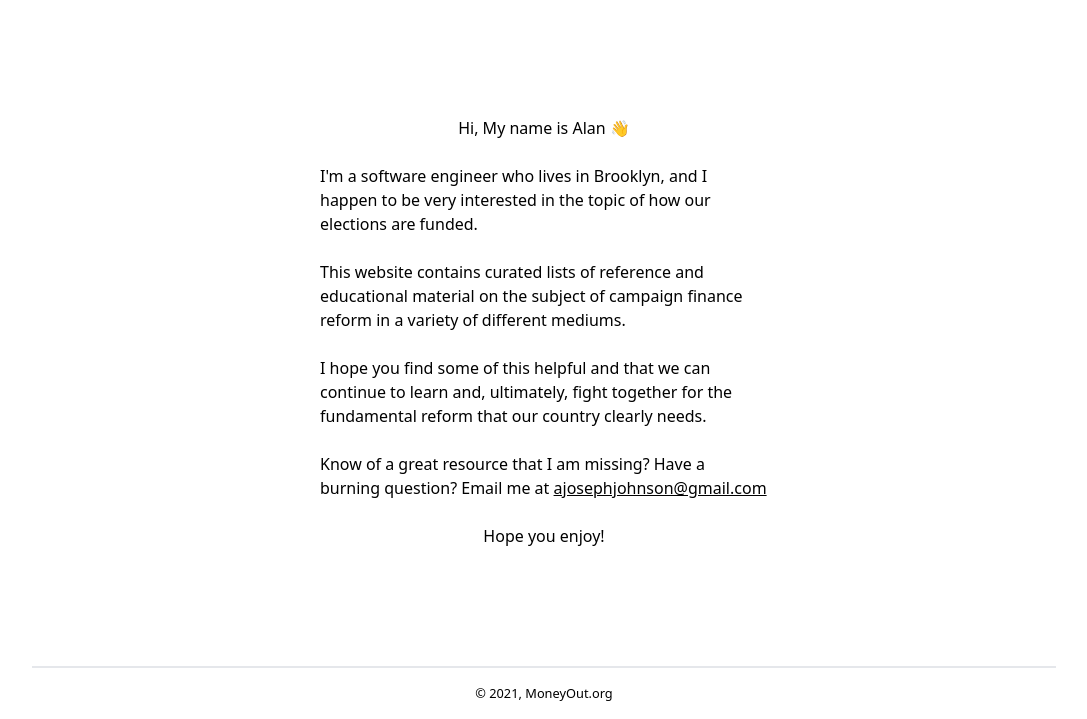
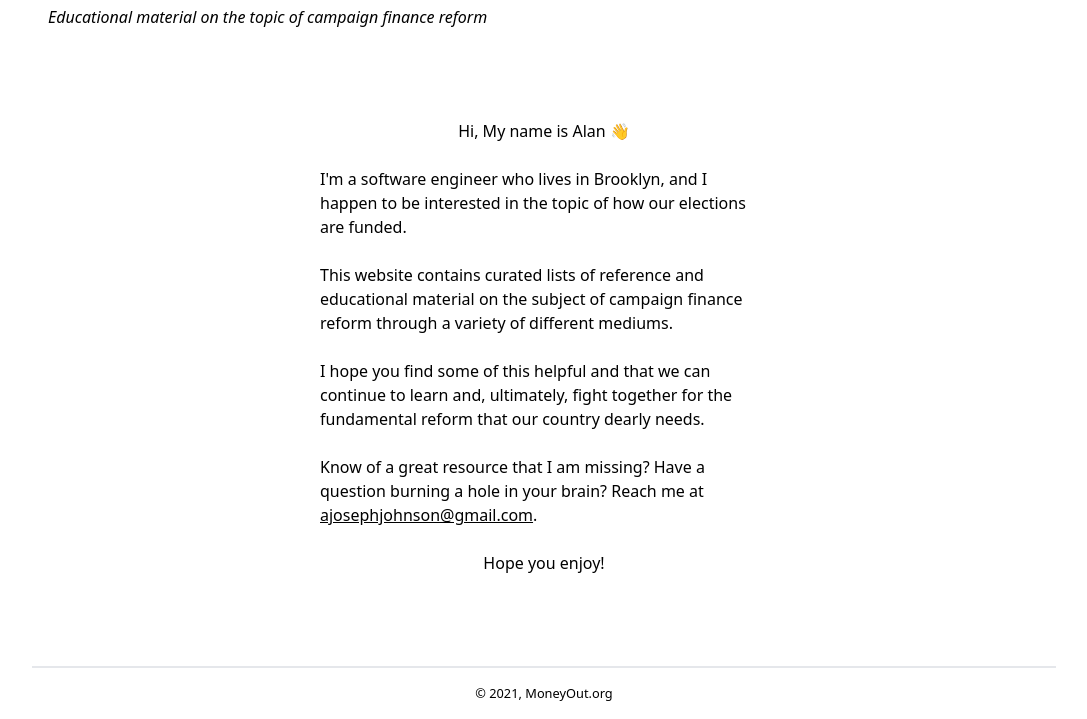
Before and after one commit to ajosephjohnson/moneyout.org, a Gatsby site: page / in a window 1280 px wide. Shown: the part 81-800 px from the top of the page, without its empty margins (96-1183 px from the left). Built offline with nearby package versions, Linux system fonts and the light colour scheme; Gatsby itself is replaced by a stand-in of ours.

Commit message:
Welcome blurb small edits

```diff
--- a/src/components/header.tsx
+++ b/src/components/header.tsx
@@ -4,8 +4,12 @@ import { Link } from 'gatsby';
 import CapitolIcon from './capitol-icon';
 
 const Header: FC<{ siteTitle: string }> = ({ siteTitle }) => (
+  <>
     <header className="h-20 border-b-2 flex pt-1">
-    <Link to="/" className="h-full flex items-center w-max p-3 hover:underline">
+      <Link
+        to="/"
+        className="h-full flex items-center w-max p-3 hover:underline"
+      >
         <CapitolIcon />
         <h1 className="text-2xl ml-3">{siteTitle}</h1>
       </Link>
@@ -33,6 +37,10 @@ const Header: FC<{ siteTitle: string }> = ({ siteTitle }) => (
         </Link>
       </div>
     </header>
+    <div className="italic ml-4 mt-1.5">
+      Educational material on the topic of campaign finance reform
+    </div>
+  </>
 );
 
 export default Header;
--- a/src/pages/index.tsx
+++ b/src/pages/index.tsx
@@ -6,29 +6,29 @@ import SEO from '../components/seo';
 const IndexPage: FC<{}> = () => (
   <Layout>
     <SEO title="Home" />
-    <div className="flex flex-col items-center justify-center max-w-md mx-auto my-7">
+    <div className="flex flex-col items-center justify-center max-w-md mx-auto my-7 text-base">
       <p>Hi, My name is Alan &#128075;</p>
       <br />
       <p>
         I&#39;m a software engineer who lives in Brooklyn, and I happen to be
-        very interested in the topic of how our elections are funded.
+        interested in the topic of how our elections are funded.
       </p>
       <br />
       <p>
         This website contains curated lists of reference and educational
-        material on the subject of campaign finance reform in a variety of
+        material on the subject of campaign finance reform through a variety of
         different mediums.
       </p>
       <br />
       <p>
         I hope you find some of this helpful and that we can continue to learn
         and, ultimately, fight together for the fundamental reform that our
-        country clearly needs.
+        country dearly needs.
       </p>
       <br />
       <p>
-        Know of a great resource that I am missing? Have a burning question?
-        Email me at{' '}
+        Know of a great resource that I am missing? Have a question burning a
+        hole in your brain? Reach me at{' '}
         <a
           className="underline"
           href="mailto:ajosephjohnson@gmail.com"
@@ -37,6 +37,7 @@ const IndexPage: FC<{}> = () => (
         >
           ajosephjohnson@gmail.com
         </a>
+        .
       </p>
       <br />
       <p>Hope you enjoy!</p>
```
Lines whose indentation alone changed are shown as unchanged.
